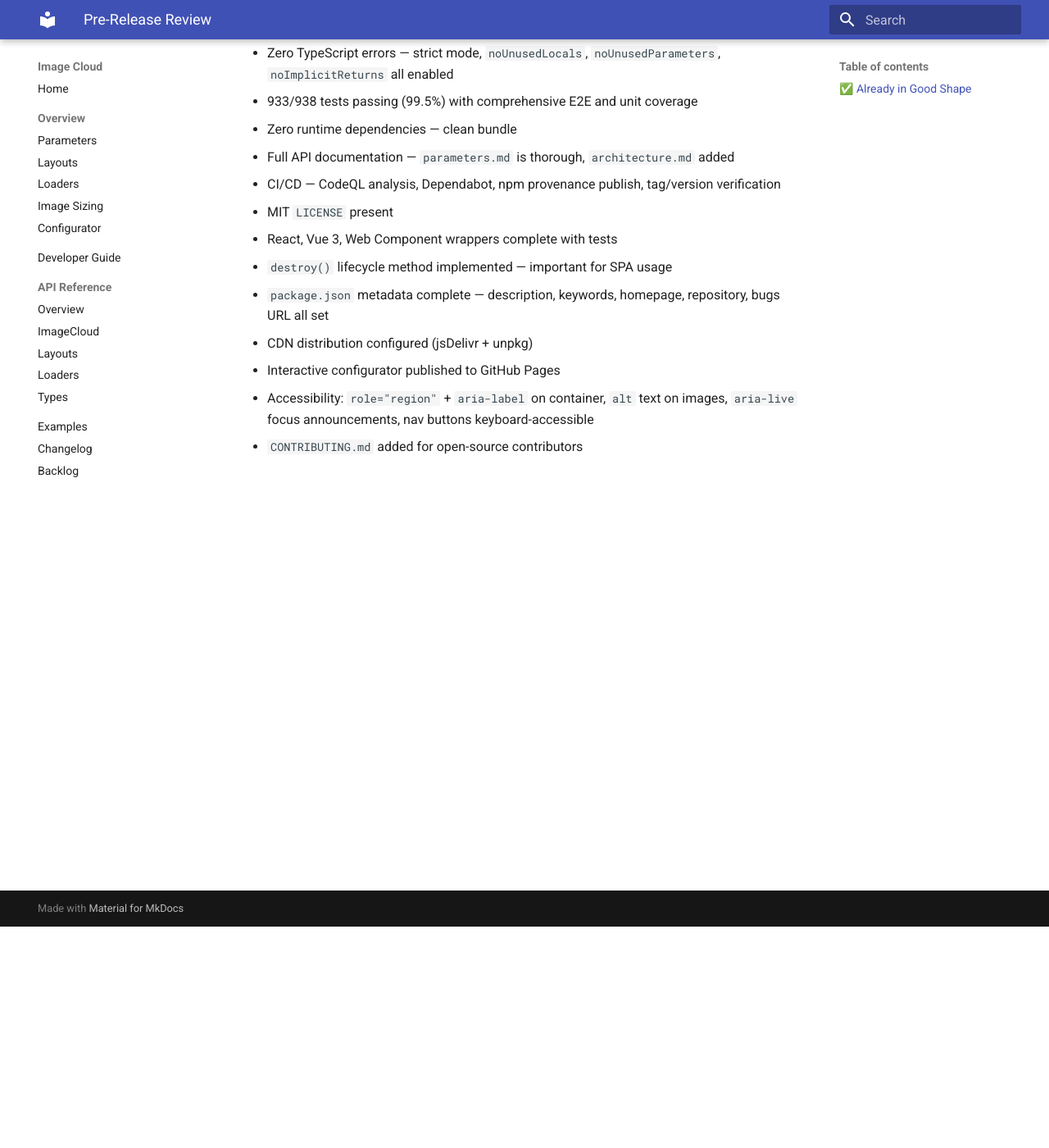
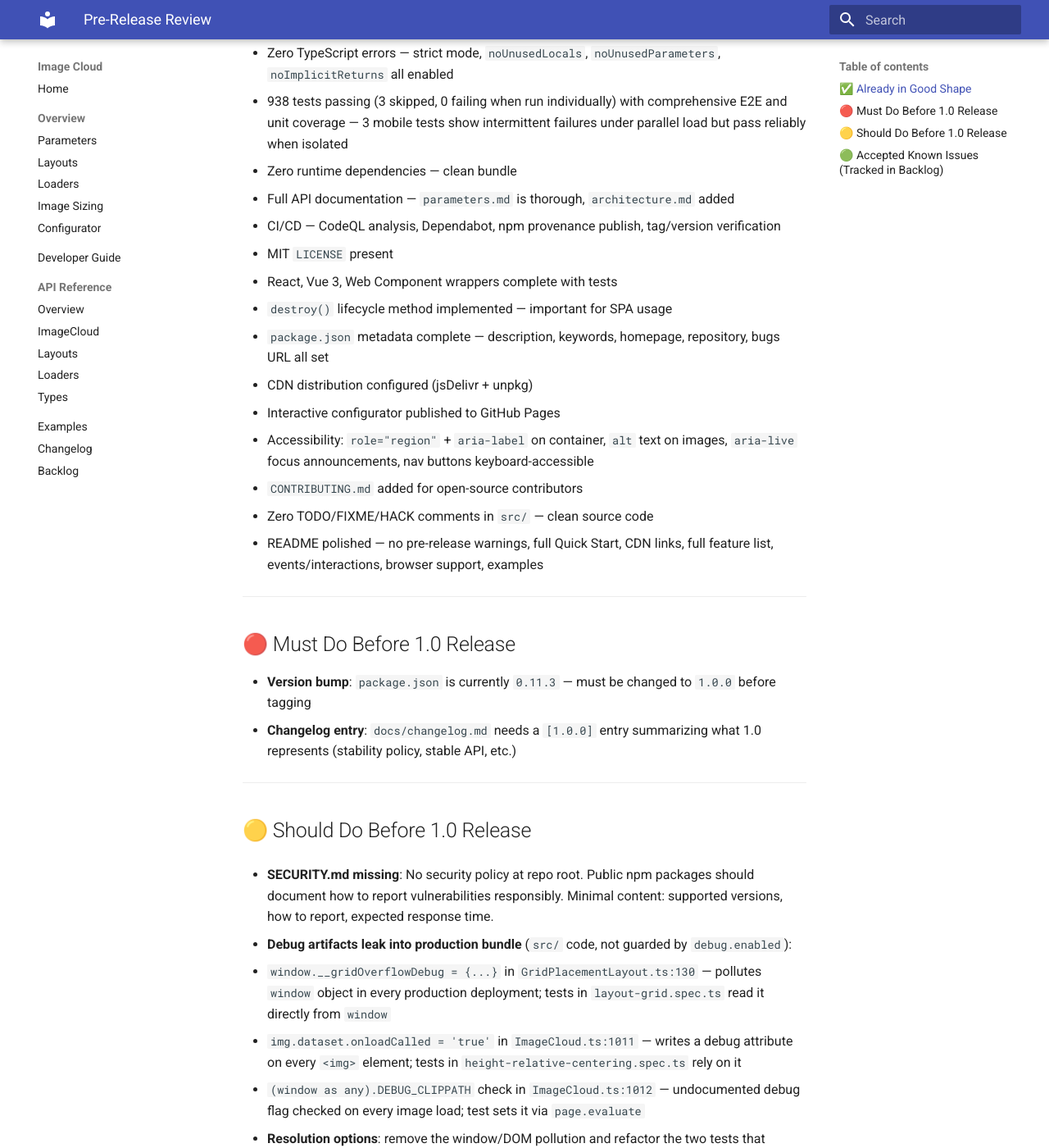
Before and after one commit to frybynite/image-cloud, an MkDocs documentation site: the page built from docs/prerelease-review.md, in a window 1280 px wide and 1400 px high, scrolled down 270 px. Shown: the whole window at 82% size. Built offline with MkDocs 1.6.1 and Material for MkDocs 9.7.7, drawn with Linux system fonts in a browser that asks for light colours; some of the changed text lies outside the part shown.

Commit message:
docs: add SECURITY.md, GitHub issue templates, and update prerelease review
- Add SECURITY.md with GitHub private vulnerability reporting instructions
- Add .github/ISSUE_TEMPLATE/ with bug report, feature request, and config templates
- Update prerelease-review.md with comprehensive 1.0 readiness findings
- Mark hover-after-focus fix as complete in backlog.md

Co-Authored-By: Claude Sonnet 4.6 <noreply@anthropic.com>

```diff
--- a/docs/prerelease-review.md
+++ b/docs/prerelease-review.md
@@ -7,7 +7,7 @@ Items identified during a pre-1.0 readiness review. See [backlog.md](backlog.md)
 ## ✅ Already in Good Shape
 
 - Zero TypeScript errors — strict mode, `noUnusedLocals`, `noUnusedParameters`, `noImplicitReturns` all enabled
-- 933/938 tests passing (99.5%) with comprehensive E2E and unit coverage
+- 938 tests passing (3 skipped, 0 failing when run individually) with comprehensive E2E and unit coverage — 3 mobile tests show intermittent failures under parallel load but pass reliably when isolated
 - Zero runtime dependencies — clean bundle
 - Full API documentation — `parameters.md` is thorough, `architecture.md` added
 - CI/CD — CodeQL analysis, Dependabot, npm provenance publish, tag/version verification
@@ -19,3 +19,34 @@ Items identified during a pre-1.0 readiness review. See [backlog.md](backlog.md)
 - Interactive configurator published to GitHub Pages
 - Accessibility: `role="region"` + `aria-label` on container, `alt` text on images, `aria-live` focus announcements, nav buttons keyboard-accessible
 - `CONTRIBUTING.md` added for open-source contributors
+- Zero TODO/FIXME/HACK comments in `src/` — clean source code
+- README polished — no pre-release warnings, full Quick Start, CDN links, full feature list, events/interactions, browser support, examples
+
+---
+
+## 🔴 Must Do Before 1.0 Release
+
+- **Version bump**: `package.json` is currently `0.11.3` — must be changed to `1.0.0` before tagging
+- **Changelog entry**: `docs/changelog.md` needs a `[1.0.0]` entry summarizing what 1.0 represents (stability policy, stable API, etc.)
+
+---
+
+## 🟡 Should Do Before 1.0 Release
+
+- **SECURITY.md missing**: No security policy at repo root. Public npm packages should document how to report vulnerabilities responsibly. Minimal content: supported versions, how to report, expected response time.
+
+- **Debug artifacts leak into production bundle** (`src/` code, not guarded by `debug.enabled`):
+  - `window.__gridOverflowDebug = {...}` in `GridPlacementLayout.ts:130` — pollutes `window` object in every production deployment; tests in `layout-grid.spec.ts` read it directly from `window`
+  - `img.dataset.onloadCalled = 'true'` in `ImageCloud.ts:1011` — writes a debug attribute on every `<img>` element; tests in `height-relative-centering.spec.ts` rely on it
+  - `(window as any).DEBUG_CLIPPATH` check in `ImageCloud.ts:1012` — undocumented debug flag checked on every image load; test sets it via `page.evaluate`
+  - **Resolution options**: remove the window/DOM pollution and refactor the two tests that depend on them to use observable side-effects (layout positions, computed styles) instead; or guard under `config.debug.enabled` so they are stripped in production builds
+
+- **GitHub issue/PR templates missing**: `.github/ISSUE_TEMPLATE/` directory doesn't exist. For an open-source 1.0 release, standard bug report / feature request / PR templates reduce friction for contributors.
+
+---
+
+## 🟢 Accepted Known Issues (Tracked in Backlog)
+
+These are known issues that won't block 1.0 but are tracked for follow-up:
+
+- **Radial layout extra border on edges** (`backlog.md`): Slight extra border visible on outer radial images. Visual-only, moved to backlog.
```
Also changed, not shown: SECURITY.md (added, +34 -0 lines), docs/backlog.md (+1 -1 lines), 3 other files.
